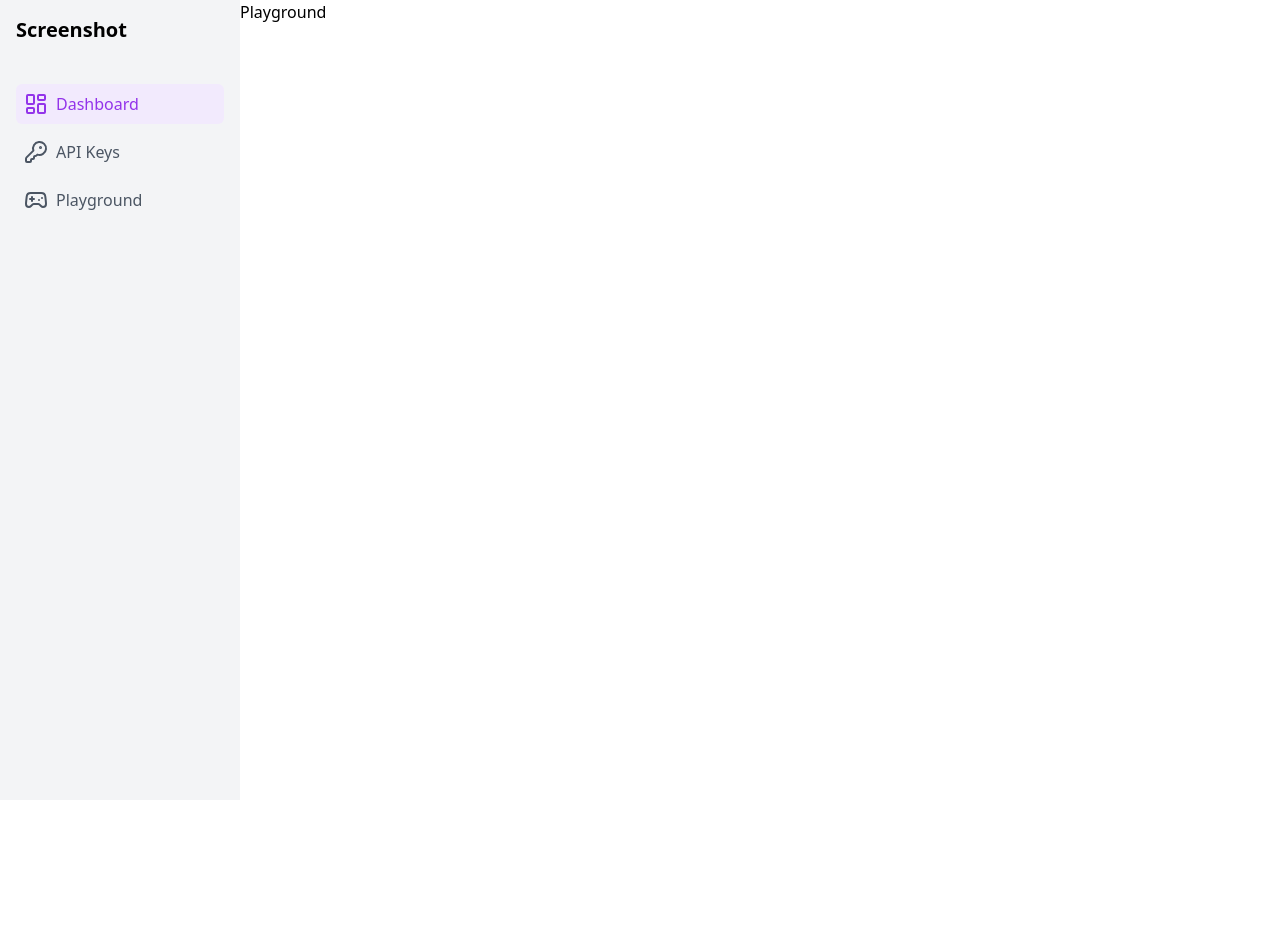
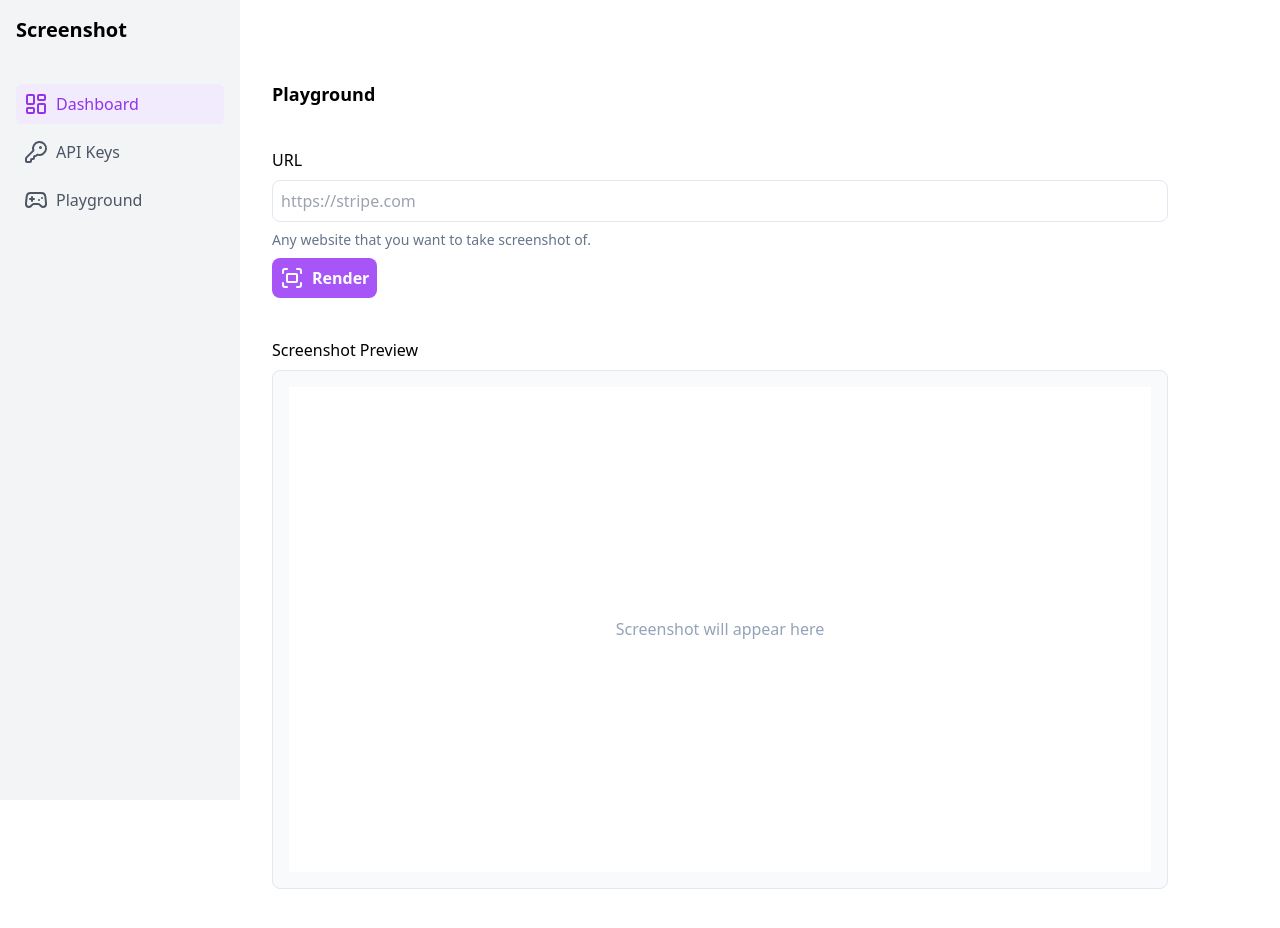
Before and after one commit to piyushgupta53/snapshotapi, a Next.js app: page /playground in a window 1280 px wide. Shown: the top 928 px of the page. Before the commit the page ends 800 px from the top, so only its background shows below. Built offline with nearby package versions, Linux system fonts and the light colour scheme.

Commit message:
added playground page

```diff
--- a/src/app/(dashboard)/playground/page.tsx
+++ b/src/app/(dashboard)/playground/page.tsx
@@ -1,3 +1,39 @@
+import { Fullscreen } from "lucide-react";
+
 export default function Playground() {
-  return <div>Playground</div>;
+  return (
+    <div className="px-8 py-20 w-full">
+      <h1 className="font-semibold text-lg">Playground</h1>
+
+      <div className="mt-10">
+        <div className="flex flex-col gap-2">
+          <label className="font-medium">URL</label>
+          <input
+            type="url"
+            placeholder="https://stripe.com"
+            className="border max-w-4xl border-slate-200 rounded-lg p-2 focus:outline-none focus:border-purple-600"
+          />
+          <span className="text-sm text-slate-500">
+            Any website that you want to take screenshot of.
+          </span>
+
+          <button className="bg-purple-500 max-w-fit rounded-lg px-2 py-2 hover:bg-purple-400">
+            <p className="text-white font-semibold flex gap-2">
+              <Fullscreen />
+              Render
+            </p>
+          </button>
+
+          <div className="mt-8 max-w-4xl">
+            <h2 className="font-medium mb-2">Screenshot Preview</h2>
+            <div className="border border-slate-200 rounded-lg p-4 bg-gray-50">
+              <div className="aspect-video w-full bg-white flex items-center justify-center">
+                <p className="text-slate-400">Screenshot will appear here</p>
+              </div>
+            </div>
+          </div>
+        </div>
+      </div>
+    </div>
+  );
 }
```
